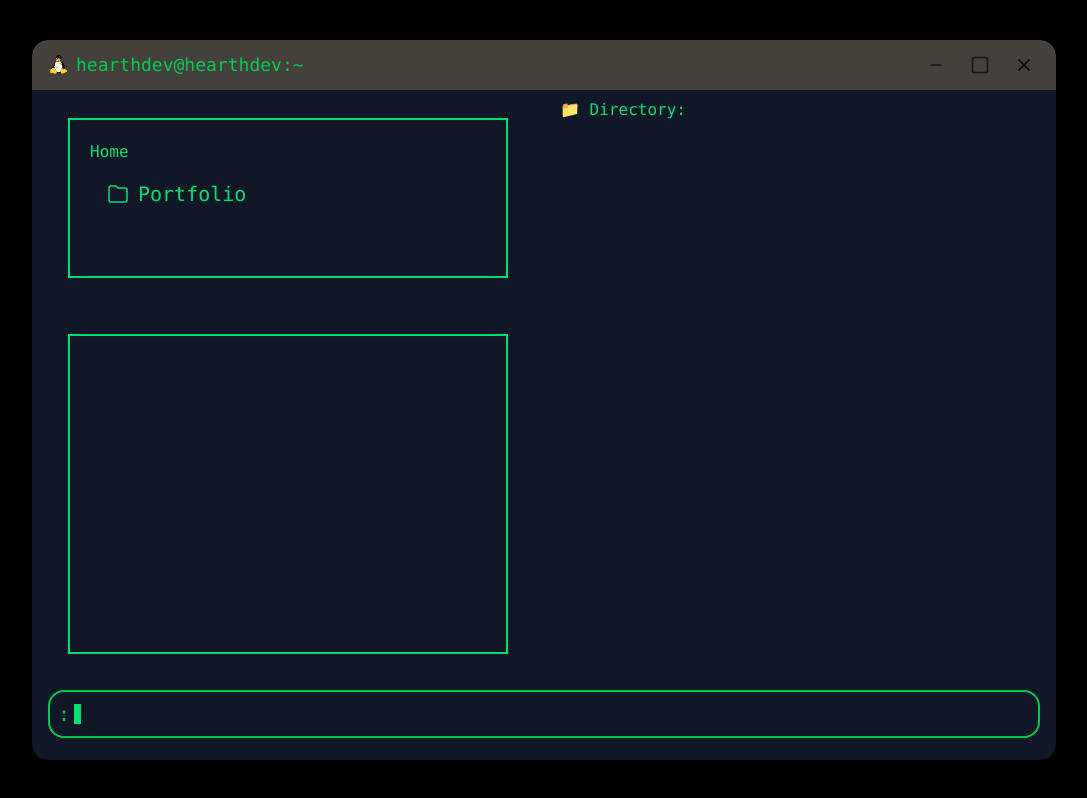
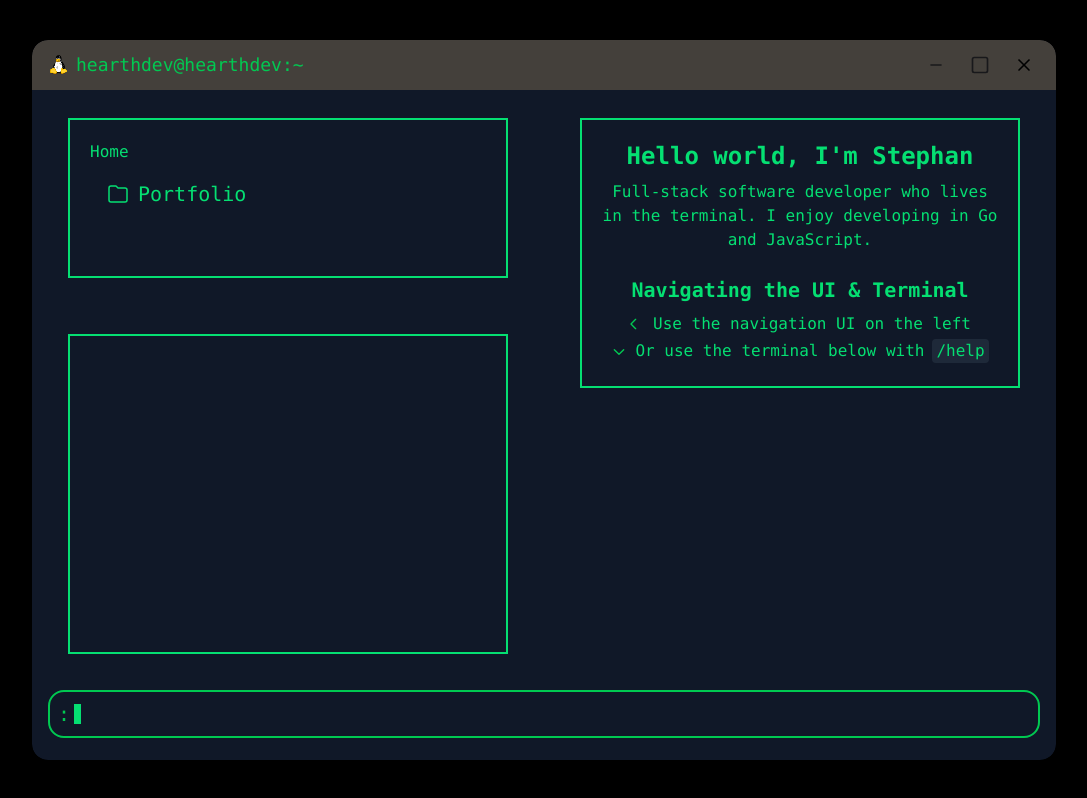
Before and after one commit to Stephan2001/Portfolio, a React (Vite) app: page / in a window 1280 px wide. Shown: the whole page, without its empty margins (96-1183 px from the left). Built offline with nearby package versions, Linux system fonts and the light colour scheme.

Commit message:
Default page and work exp

```diff
--- a/src/components/folder/folder-tree.ts
+++ b/src/components/folder/folder-tree.ts
@@ -7,6 +7,7 @@ export const folderTree = {
       name: 'Portfolio',
       children: [
         { id: 'overview', name: 'Overview', children: [] },
+        { id: 'experience', name: 'Experience', children: [] },
         { id: 'skills', name: 'Skills', children: [] },
         {
           id: 'projects',
--- /dev/null
+++ b/src/components/terminal-pages/terminal-experience.jsx
@@ -0,0 +1,67 @@
+export default function Profile() {
+  return (
+    <>
+      <ul className='timeline timeline-snap-icon max-md:timeline-compact timeline-vertical border-2 p-10'>
+        {/** Item 1 **/}
+        <li>
+          <div className='timeline-middle'>
+            <svg
+              xmlns='http://www.w3.org/2000/svg'
+              viewBox='0 0 20 20'
+              fill='currentColor'
+              className='h-5 w-5'
+            >
+              <path
+                fillRule='evenodd'
+                d='M10 18a8 8 0 100-16 8 8 0 000 16zm3.857-9.809a.75.75 0 00-1.214-.882l-3.483 4.79-1.88-1.88a.75.75 0 10-1.06 1.061l2.5 2.5a.75.75 0 001.137-.089l4-5.5z'
+                clipRule='evenodd'
+              />
+            </svg>
+          </div>
+          <div className='timeline-start mb-10 md:text-end'>
+            <time className='font-mono italic'>2021/03/06-2025/04/26</time>
+            <div className='text-lg font-black'>
+              Bachelor of Science in Information Technology at The IIE Varsity
+              College
+            </div>
+            Graduated with a 90% average, completing modules including
+            Programming Fundamentals, Database Management Systems, Mobile
+            Application Development, Cloud Computing and Networking. Delivered
+            practical projects using C#, Java, Kotlin, and Azure.
+          </div>
+          <hr />
+        </li>
+        {/** Item 2 **/}
+        <li>
+          <hr />
+          <div className='timeline-middle'>
+            {/* (reuse same icon) */}
+            <svg
+              xmlns='http://www.w3.org/2000/svg'
+              viewBox='0 0 20 20'
+              fill='currentColor'
+              className='h-5 w-5'
+            >
+              <path
+                fillRule='evenodd'
+                d='M10 18a8 8 0 100-16 8 8 0 000 16zm3.857-9.809a.75.75 0 00-1.214-.882l-3.483 4.79-1.88-1.88a.75.75 0 10-1.06 1.061l2.5 2.5a.75.75 0 001.137-.089l4-5.5z'
+                clipRule='evenodd'
+              />
+            </svg>
+          </div>
+          <div className='timeline-end md:mb-10'>
+            <time className='font-mono italic'>03/03/2025-current</time>
+            <div className='text-lg font-black'>
+              Web developer and IT Specialist
+            </div>
+            Collaborated with designers to build responsive client websites
+            using JavaScript, React, HTML, and CSS, while also handling
+            day-to-day IT troubleshooting and support. Outside of work, I
+            dedicated personal time to advancing my skills in JavaScript and Go.
+          </div>
+          <hr />
+        </li>
+      </ul>
+    </>
+  )
+}
--- /dev/null
+++ b/src/components/terminal-pages/terminal-home.jsx
@@ -0,0 +1,59 @@
+export default function Profile() {
+  return (
+    <>
+      <div className='flex flex-col items-center justify-center border-2 p-5 m-5'>
+        <h1 className='text-2xl font-semibold mb-2'>
+          Hello world, I'm Stephan
+        </h1>
+        <p className='mb-6 text-center max-w-lg'>
+          Full-stack software developer who lives in the terminal. I enjoy
+          developing in Go and JavaScript.
+        </p>
+
+        <h2 className='text-xl font-semibold mb-2'>
+          Navigating the UI & Terminal
+        </h2>
+        <p className='text-center max-w-lg'>
+          <span className='inline-flex items-center gap-2'>
+            <svg
+              xmlns='http://www.w3.org/2000/svg'
+              fill='none'
+              viewBox='0 0 24 24'
+              strokeWidth={2}
+              stroke='currentColor'
+              className='w-4 h-4 text-green-500'
+            >
+              <path
+                strokeLinecap='round'
+                strokeLinejoin='round'
+                d='M10 19l-7-7 7-7'
+              />
+            </svg>
+            Use the navigation UI on the left
+          </span>
+          <br />
+          <span className='inline-flex items-center gap-2'>
+            <svg
+              xmlns='http://www.w3.org/2000/svg'
+              fill='none'
+              viewBox='0 0 24 24'
+              strokeWidth={2}
+              stroke='currentColor'
+              className='w-4 h-4 text-green-500'
+            >
+              <path
+                strokeLinecap='round'
+                strokeLinejoin='round'
+                d='M19 10l-7 7-7-7'
+              />
+            </svg>
+            Or use the terminal below with{' '}
+            <code className='bg-gray-800 text-green-400 px-1 rounded'>
+              /help
+            </code>
+          </span>
+        </p>
+      </div>
+    </>
+  )
+}
--- a/src/components/terminal-pages/terminal-skills.jsx
+++ b/src/components/terminal-pages/terminal-skills.jsx
@@ -30,7 +30,7 @@ export default function Profile() {
         'Implemented security focued APIs and background jobs with Node.js',
       Tailwind: 'Styled modern UIs efficiently using utility-first CSS',
       Linux:
-        'Daily use of Linux and WSL for development and scripting. Been stuck in Neovim since 2024-12-20',
+        'Daily use of Linux and WSL for development and scripting. Neovim user since 2024-12-20. Still no sign of an exit button.',
       MySQL: 'Designed relational schemas and optimized SQL queries',
       PostgreSQL:
         'Used with Supabase for building and managing full-featured CRUD applications',
--- a/src/pages/Terminal.jsx
+++ b/src/pages/Terminal.jsx
@@ -4,6 +4,8 @@ import {
   useTerminalState,
   useTerminalDispatch,
 } from '../components/terminal-context'
+import Home from '../components/terminal-pages/terminal-home'
+import Experience from '../components/terminal-pages/terminal-experience'
 import Profile from '../components/terminal-pages/terminal-profile'
 import Skills from '../components/terminal-pages/terminal-skills'
 import Navigation from '../components/terminal-pages/terminal-navigation'
@@ -32,13 +34,17 @@ export default function Terminal() {
   const renderBody = () => {
     switch (state.cwdId) {
       case 'home':
-        return <Navigation />
+        return <Home />
+
+      case 'experience':
+        return <Experience />
+
       case 'overview':
         return <Profile />
       case 'skills':
         return <Skills />
       default:
-        return <p>📁 Directory: {state.cwd}</p>
+        return <Home />
     }
   }
 
```
